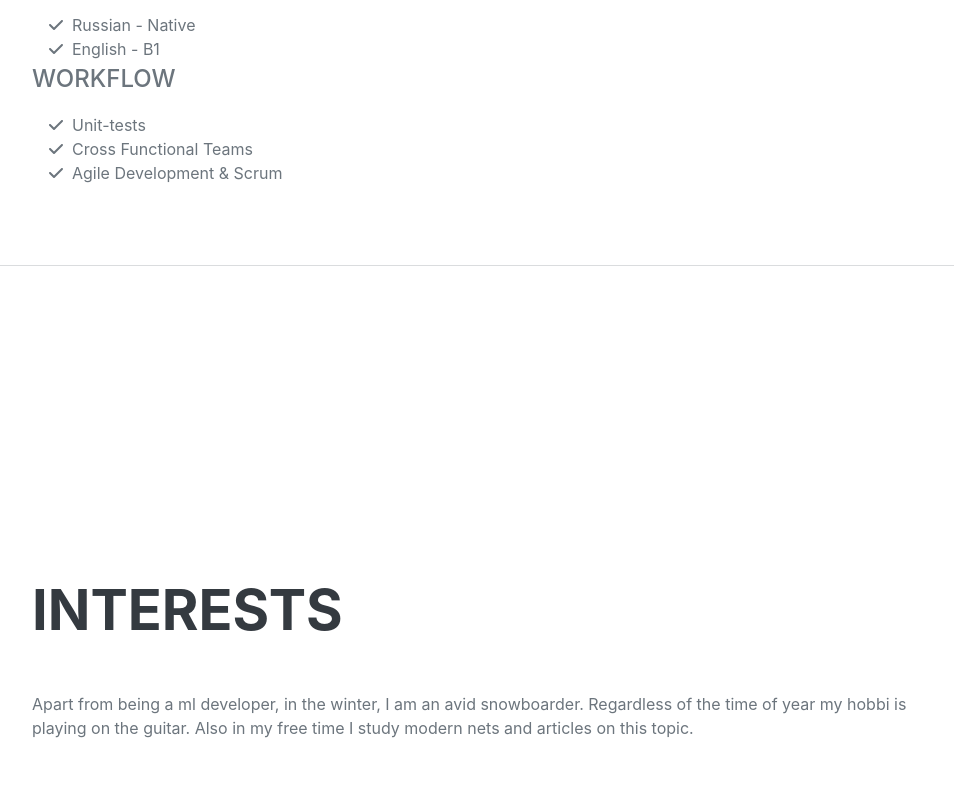
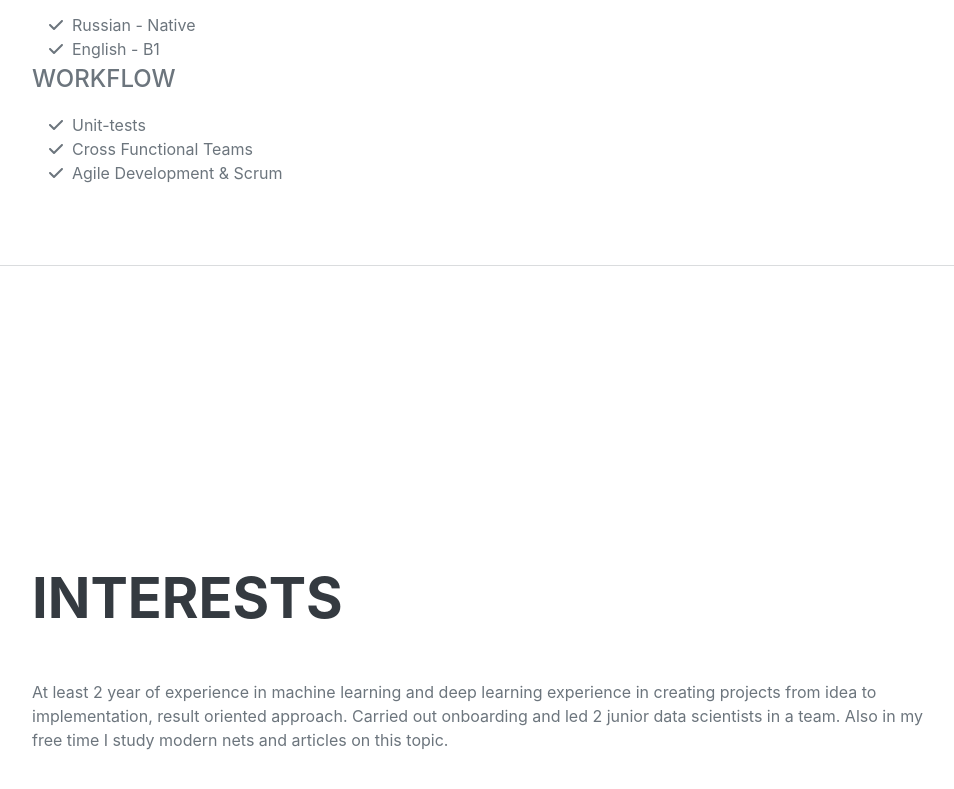
Before and after one commit to LehaShark/LehaShark.github.io, a plain HTML site: page index.html in a window 1280 px wide. Shown: the part 3684-4473 px from the top of the page, without its empty margins (288-1242 px from the left). Drawn offline with nearby package versions, Linux system fonts and the light colour scheme; a web font is replaced by a local one.

Commit message:
change shit about me

```diff
--- a/index.html
+++ b/index.html
@@ -244,7 +244,7 @@
             <section class="resume-section" id="interests">
                 <div class="resume-section-content">
                     <h2 class="mb-5">Interests</h2>
-                    <p>Apart from being a ml developer, in the winter, I am an avid snowboarder. Regardless of the time of year my hobbi is playing on the guitar. Also in my free time I study modern nets and articles on this topic.</p>
+                    <p>At least 2 year of experience in machine learning and deep learning experience in creating projects from idea to implementation, result oriented approach. Сarried out onboarding and led 2 junior data scientists in a team. Also in my free time I study modern nets and articles on this topic.</p>
                     <p class="mb-0"></p>
                 </div>
             </section>
```
